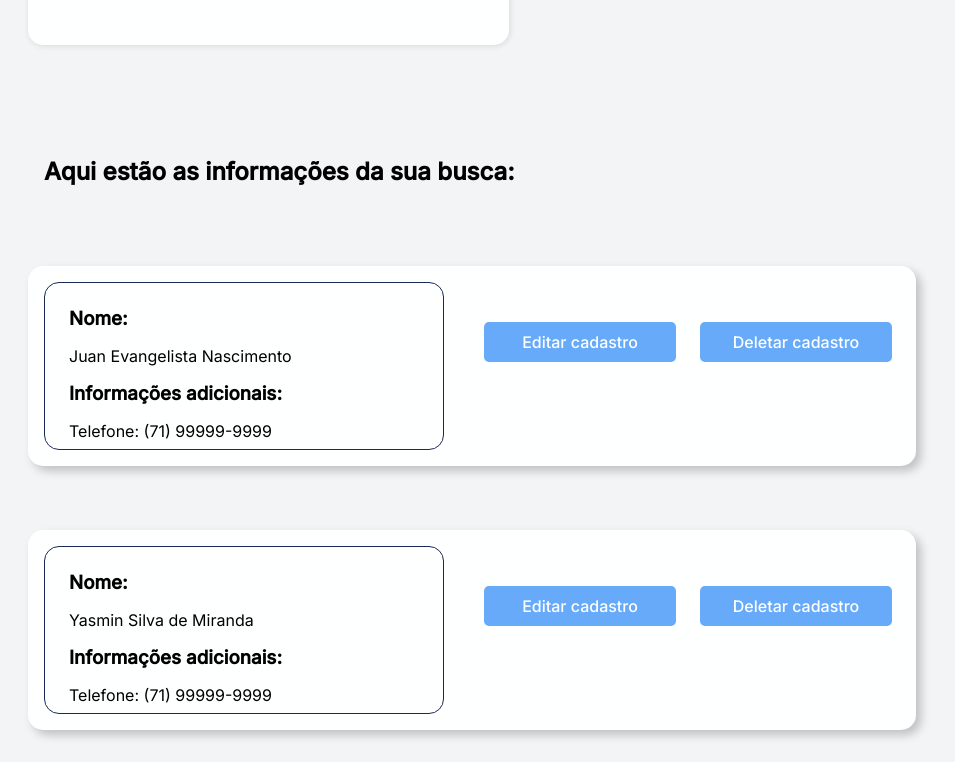
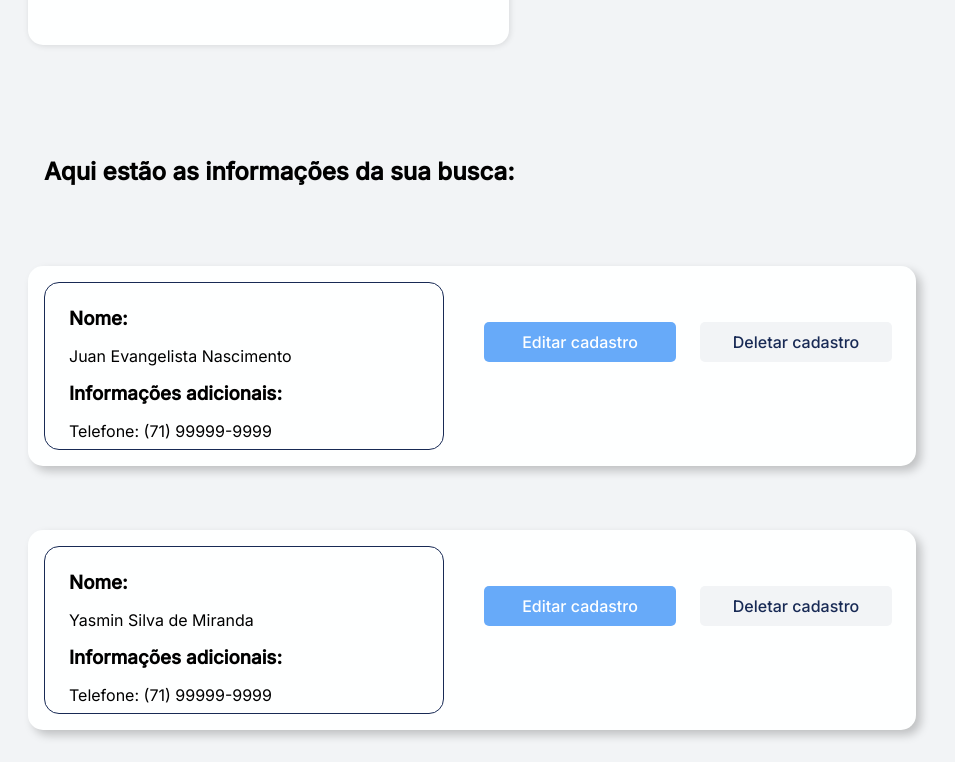
Before and after one commit to juanevangelista1/Projeto-GRTS, a plain HTML site: page pages/listaDeClientes/index.html in a window 1280 px wide. Shown: the part 1351-2113 px from the top of the page, without its empty margins (4-959 px from the left). Drawn offline with Linux system fonts and the light colour scheme.

Commit message:
Mudanças no layout do botão

```diff
--- a/pages/Home/style/styles.css
+++ b/pages/Home/style/styles.css
@@ -259,8 +259,25 @@ option {
   cursor: pointer;
 }
 
+#secondButton {
+  width: 100%;
+  margin-top: 2.5rem;
+  border: none;
+  background-color: var(--base-background-color);
+  color: var(--base-color);
+  padding: 0.62rem;
+  border-radius: 5px;
+  cursor: pointer;
+}
+
 
 .buttons button:hover {
+  background-color: var(--base-color);
+  color: var(--body-color);
+  transition: 0.5s;
+}
+
+#secondButton:hover {
   background-color: var(--base-color);
   color: var(--body-color);
   transition: 0.5s;
--- a/pages/listaDeClientes/index.html
+++ b/pages/listaDeClientes/index.html
@@ -36,7 +36,7 @@
         </div>
         <div class="infoFieldButton">
           <button type="button" value="Editar" id="openModal">Editar cadastro</button>
-          <button id="deleteButton" type="button" value="Delete">Deletar cadastro</button>
+          <button id="secondButton" type="button" value="Delete">Deletar cadastro</button>
         </div>
       </div>
       <div class="container">
@@ -48,7 +48,7 @@
         </div>
         <div class="infoFieldButton">
           <button type="button" value="Editar">Editar cadastro</button>
-          <button type="button" value="Delete">Deletar cadastro</button>
+          <button id="secondButton" type="button" value="Delete">Deletar cadastro</button>
         </div>
       </div>
       <div id="fade" class="hide"></div>
@@ -87,7 +87,7 @@
             </div>
             <div class="modalButtons">
               <button class="closeButton">Deletar campos</button>
-              <button class="addAddress">Cadastrar endereço adicional</button>
+              <button id="secondButton">Cadastrar endereço adicional</button>
           </div>
           </div>
           </div>
--- a/pages/listaDeClientes/style/styles.css
+++ b/pages/listaDeClientes/style/styles.css
@@ -168,7 +168,25 @@ nav {
   color: var(--body-color);
 }
 
+#secondButton {
+  width: 100%;
+  min-width: 12rem;
+  margin-top: 2.5rem;
+  border: none;
+  background-color: var(--base-background-color);
+  padding: 0.62rem;
+  border-radius: 5px;
+  cursor: pointer;
+  color: var(--base-color);
+}
+
 .infoFieldButton button:hover {
+  background-color: var(--base-color);
+  color: var(--base-background-color);
+  transition: 0.5s;
+}
+
+#secondButton:hover {
   background-color: var(--base-color);
   color: var(--base-background-color);
   transition: 0.5s;
@@ -329,7 +347,6 @@ input[type="number"]::-webkit-inner-spin-button {
   }
 
   #modal {
-  position: fixed;
   left: 50%;
   top: 50%;
   transform: translate(-50%, -50%);
@@ -337,10 +354,10 @@ input[type="number"]::-webkit-inner-spin-button {
   max-width: 90%;
   background-color: var(--base-background-color);
   padding: 1.2rem;
-  border-radius: 0.5rem;
+  border-radius: 15px;
   z-index: 10;
   position: absolute;
-  margin-top: 5rem;
+  margin-top: 12rem;
   }
 
   #fade,
@@ -361,9 +378,7 @@ input[type="number"]::-webkit-inner-spin-button {
   }
 
   .modalButtons {
-  display: flex;
-  gap: 1rem;
-  margin-top: 0.62rem;
+    margin-top: 0.62rem;
   }
 
   .modalButtons button {
```
Also changed, not shown: pages/Home/index.html (+1 -1 lines).
